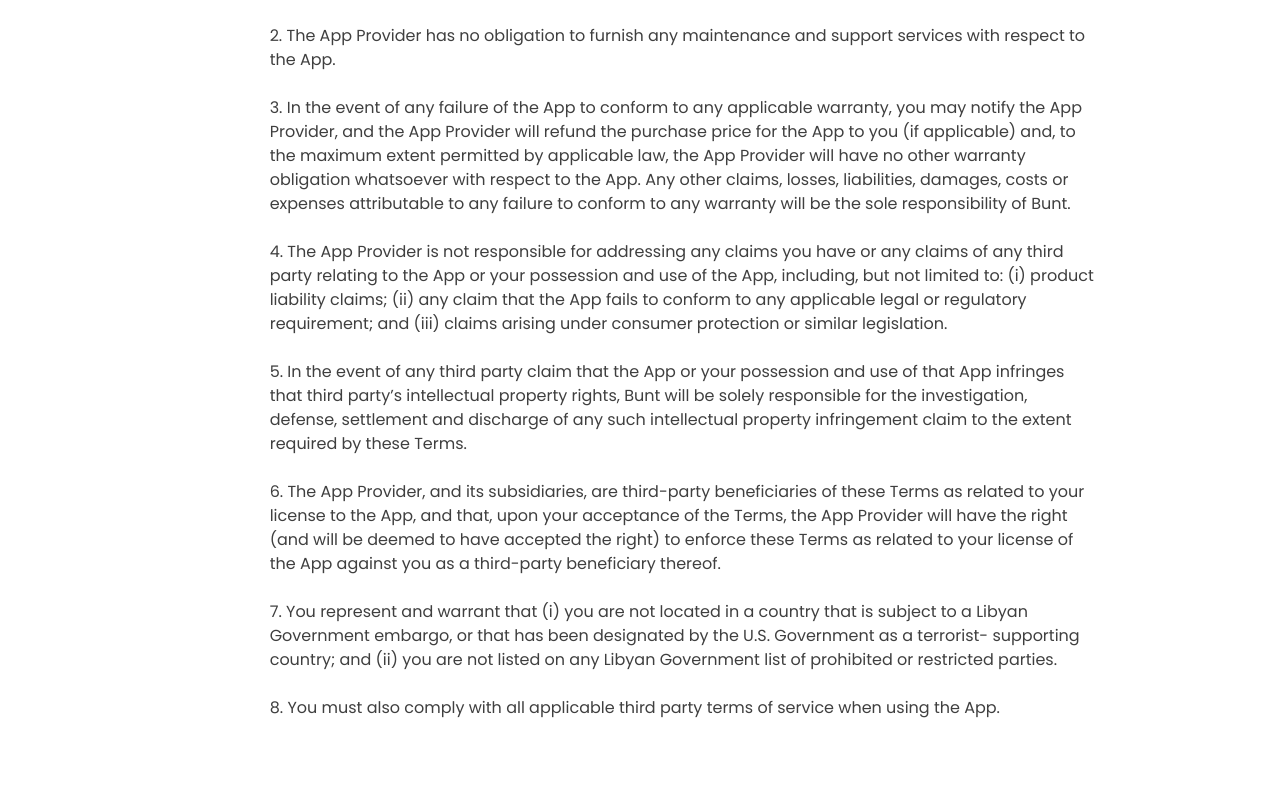
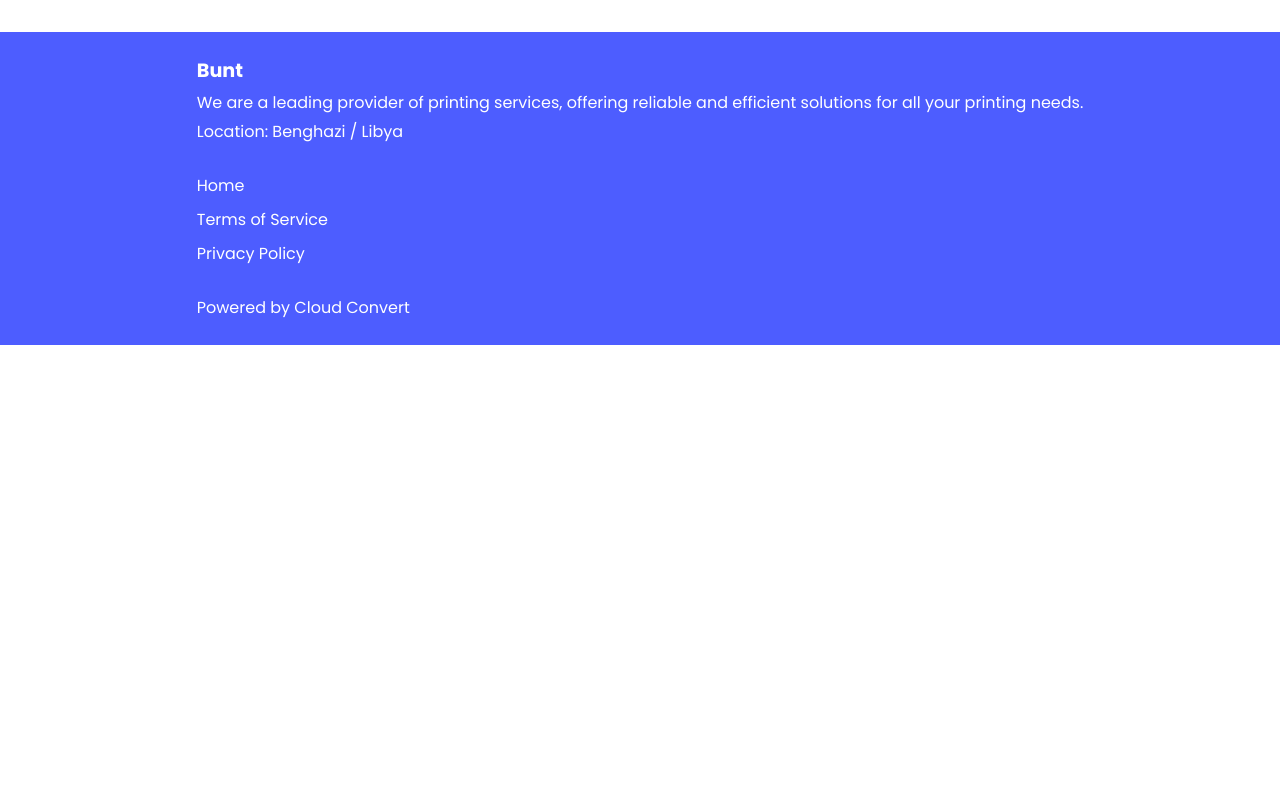
Before and after one commit to mosabsomaer/BuntWebsite, a Vue app: page /terms in a window 1280 px wide. Shown: the part 4802-5600 px from the top of the page. After the commit the page ends 5147 px from the top, so only its background shows below. Built offline with nearby package versions, Linux system fonts and the light colour scheme; what dropzone-vue, vue-good-table-next would draw is missing.

Commit message:
statistics

```diff
--- a/src/App.vue
+++ b/src/App.vue
@@ -15,11 +15,10 @@
         <p><strong>Bunt</strong></p>
         <p>We are a leading provider of printing services, offering reliable and efficient solutions for all your
           printing needs.</p>
-        <p>Location: 123 Conversion Lane, Tech City</p>
+        <p>Location: Benghazi / Libya</p>
       </div>
       <div class="footer-links">
         <router-link to="/" class="link" @click.native="scrollToTop">Home</router-link>
-        <router-link to="/location" class="link" @click.native="scrollToTop">Our Location</router-link>
         <router-link to="/terms" class="link" @click.native="scrollToTop">Terms of Service</router-link>
         <router-link to="/privacy" class="link" @click.native="scrollToTop">Privacy Policy</router-link>
       </div>
--- a/src/assets/styles/Post.css
+++ b/src/assets/styles/Post.css
@@ -155,6 +155,7 @@
     display: flex;
     justify-content: space-between;
     padding:0% 6.5%;
+    margin-top: 90px;
   }
 
   .status-box {
--- a/src/assets/styles/homepage.css
+++ b/src/assets/styles/homepage.css
@@ -1,5 +1,3 @@
-
-
 .my-custom-dropzone {
     flex-grow: 1; /* Make the dropzone take up all the available space */
     background-color: #f0f6ff;
--- a/src/assets/styles/privacy&terms.css
+++ b/src/assets/styles/privacy&terms.css
@@ -1,5 +1,7 @@
-.container {
+.container00 {
     margin: 40px;
+    flex-direction: column;
+    align-items: center;
 }
 
 .bold {
--- a/src/views/HomePageContent.vue
+++ b/src/views/HomePageContent.vue
@@ -146,7 +146,7 @@
       },
       {
         question: "How long does it take before order code expires?",
-        answer: "The order code expires in 1 days.",
+        answer: "The order code expires in 1 day.",
       },
       {
         question: "How many files can I upload?",
--- a/src/views/Login.vue
+++ b/src/views/Login.vue
@@ -1,6 +1,6 @@
 <template>
     <div class="row">
-        <div class="col-md-6 offset-md-3">
+        <div class="col-md-4 offset-md-4">
             <div>
                 <div>
                     <h3>Login</h3>
--- a/src/views/Post.vue
+++ b/src/views/Post.vue
@@ -29,7 +29,6 @@
     </div>
   </div>
 </div>
-
 
 
 
--- a/src/views/PrivacyPolicy.vue
+++ b/src/views/PrivacyPolicy.vue
@@ -1,5 +1,5 @@
 <template>
-    <div class="container">
+    <div class="container00">
         <h1>Privacy Policy</h1>
         <p>Effective Date
             <br /><br />May 24, 2024
--- a/src/views/TermsOfService.vue
+++ b/src/views/TermsOfService.vue
@@ -1,5 +1,5 @@
 <template>
-    <div class="container">
+    <div class="container00">
         <h1>Terms of Service</h1>
         <p>Last Updated: june 7, 2024.
             <br /><br />
```
